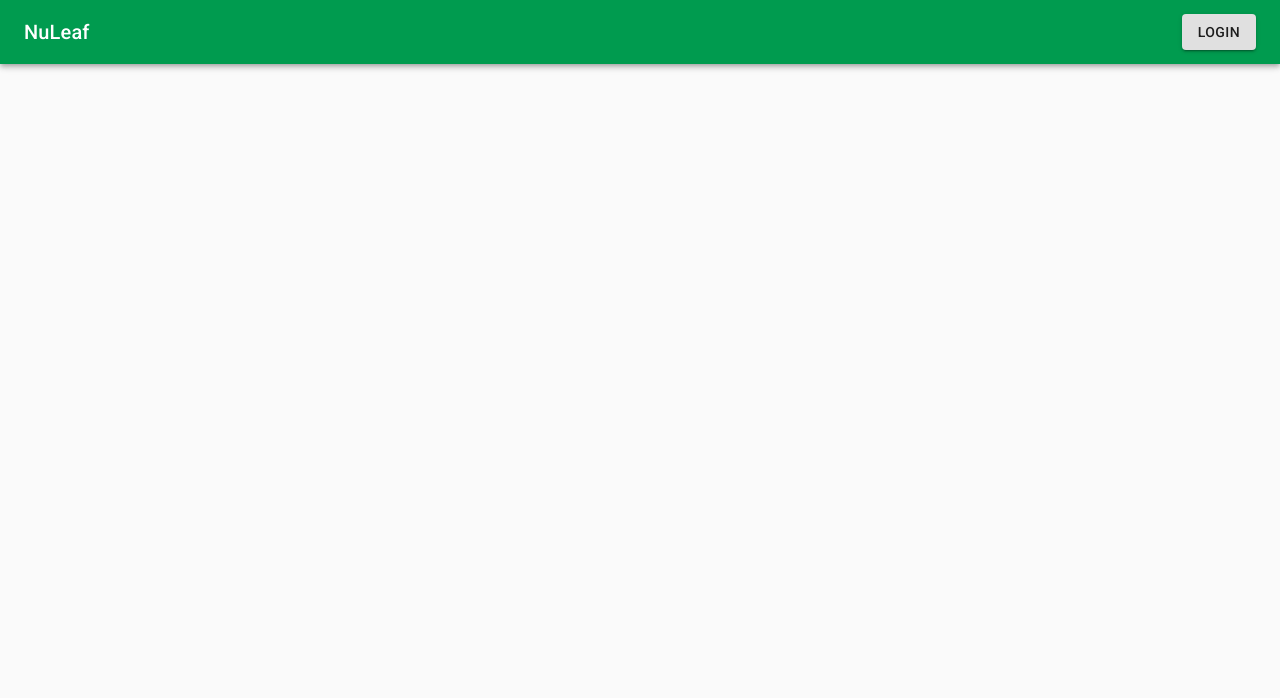
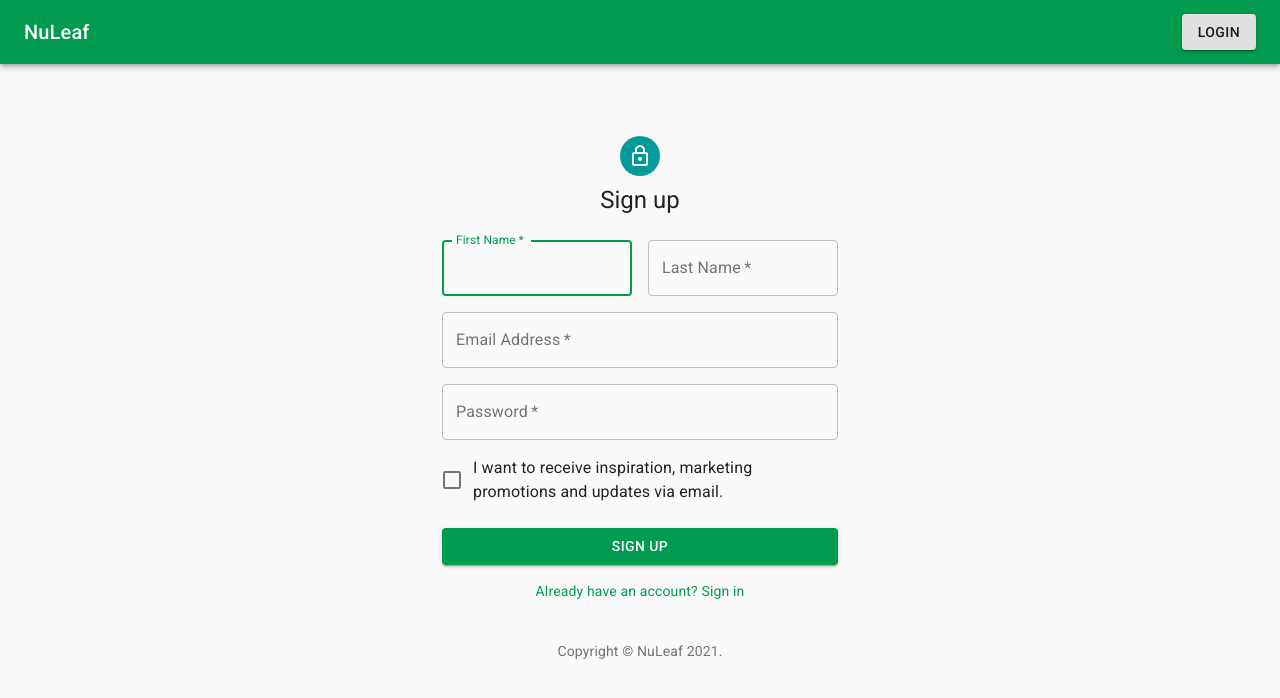
Before and after one commit to thirionlogan/nu-leaf, a React app: page /register in a window 1280 px wide. Shown: the top 698 px of the page. Built offline with nearby package versions, Linux system fonts and the light colour scheme.

Commit message:
#2 Registration Page

```diff
--- a/src/components/App/App.js
+++ b/src/components/App/App.js
@@ -1,9 +1,11 @@
-import React from 'react';
+import React, { useState } from 'react';
 import { ThemeProvider, createMuiTheme } from '@material-ui/core/styles';
 import { CssBaseline } from '@material-ui/core';
 import { BrowserRouter as Router, Switch, Route } from 'react-router-dom';
 import LandingPage from '../LandingPage/LandingPage';
 import PageHeader from '../PageHeader/PageHeader';
+import RegistrationPage from '../RegistrationPage/RegistrationPage';
+
 
 const theme = createMuiTheme({
   palette: {
@@ -24,6 +26,7 @@ function App() {
           <PageHeader />
           <Switch>
             <Route exact path='/' component={LandingPage} />
+            <Route path='/register' component={RegistrationPage}/>
           </Switch>
         </div>
       </Router>
--- a/src/components/LandingPage/LandingPage.js
+++ b/src/components/LandingPage/LandingPage.js
@@ -1,4 +1,6 @@
 import React from 'react';
+import { Link } from 'react-router-dom';
+
 import {
   Container,
   Typography,
@@ -60,9 +62,11 @@ function LandingPage(props) {
           NuLeaf
         </Typography>
         <Container maxWidth='xs' className={classes.buttonContainer}>
-          <Button variant='contained' color='primary'>
-            Sign up today
-          </Button>
+          <Link to="/register">
+            <Button  variant='contained' color='primary'>
+              Sign up today
+            </Button>
+          </Link>
         </Container>
       </Container>
     </main>
--- a/src/components/PageHeader/PageHeader.js
+++ b/src/components/PageHeader/PageHeader.js
@@ -4,6 +4,8 @@ import AppBar from '@material-ui/core/AppBar';
 import Toolbar from '@material-ui/core/Toolbar';
 import Typography from '@material-ui/core/Typography';
 import Button from '@material-ui/core/Button';
+import { Link as RouterLink} from 'react-router-dom';
+import Link from '@material-ui/core/Link';
 
 const useStyles = makeStyles((theme) => ({
   root: {
@@ -12,6 +14,11 @@ const useStyles = makeStyles((theme) => ({
   title: {
     flexGrow: 1,
   },
+  link: {
+    textDecoration: 'none',
+    color: 'white',
+    underline: 'none',
+  }
 }));
 
 function PageHeader(props) {
@@ -22,7 +29,9 @@ function PageHeader(props) {
       <AppBar position='static'>
         <Toolbar>
           <Typography variant='h6' className={classes.title}>
-            NuLeaf
+            <Link className={classes.link} component={RouterLink} to='/'>
+              NuLeaf
+            </Link>
           </Typography>
           <Button variant='contained'>Login</Button>
         </Toolbar>
--- /dev/null
+++ b/src/components/RegistrationPage/RegistrationPage.js
@@ -0,0 +1,140 @@
+import React from 'react';
+import Avatar from '@material-ui/core/Avatar';
+import Button from '@material-ui/core/Button';
+import CssBaseline from '@material-ui/core/CssBaseline';
+import TextField from '@material-ui/core/TextField';
+import FormControlLabel from '@material-ui/core/FormControlLabel';
+import Checkbox from '@material-ui/core/Checkbox';
+import Link from '@material-ui/core/Link';
+import Grid from '@material-ui/core/Grid';
+import Box from '@material-ui/core/Box';
+import LockOutlinedIcon from '@material-ui/icons/LockOutlined';
+import Typography from '@material-ui/core/Typography';
+import { makeStyles } from '@material-ui/core/styles';
+import Container from '@material-ui/core/Container';
+
+function Copyright() {
+  return (
+    <Typography variant="body2" color="textSecondary" align="center">
+      {'Copyright © '}
+      <Link color="inherit" href="https://material-ui.com/">
+        NuLeaf
+      </Link>{' '}
+      {new Date().getFullYear()}
+      {'.'}
+    </Typography>
+  );
+}
+
+const useStyles = makeStyles((theme) => ({
+  paper: {
+    marginTop: theme.spacing(8),
+    display: 'flex',
+    flexDirection: 'column',
+    alignItems: 'center',
+  },
+  avatar: {
+    margin: theme.spacing(1),
+    backgroundColor: theme.palette.secondary.main,
+  },
+  form: {
+    width: '100%', // Fix IE 11 issue.
+    marginTop: theme.spacing(3),
+  },
+  submit: {
+    margin: theme.spacing(3, 0, 2),
+  },
+}));
+
+export default function RegistrationPage() {
+  const classes = useStyles();
+
+  return (
+    <Container component="main" maxWidth="xs">
+      <CssBaseline />
+      <div className={classes.paper}>
+        <Avatar className={classes.avatar}>
+          <LockOutlinedIcon />
+        </Avatar>
+        <Typography component="h1" variant="h5">
+          Sign up
+        </Typography>
+        <form className={classes.form} noValidate>
+          <Grid container spacing={2}>
+            <Grid item xs={12} sm={6}>
+              <TextField
+                autoComplete="fname"
+                name="firstName"
+                variant="outlined"
+                required
+                fullWidth
+                id="firstName"
+                label="First Name"
+                autoFocus
+              />
+            </Grid>
+            <Grid item xs={12} sm={6}>
+              <TextField
+                variant="outlined"
+                required
+                fullWidth
+                id="lastName"
+                label="Last Name"
+                name="lastName"
+                autoComplete="lname"
+              />
+            </Grid>
+            <Grid item xs={12}>
+              <TextField
+                variant="outlined"
+                required
+                fullWidth
+                id="email"
+                label="Email Address"
+                name="email"
+                autoComplete="email"
+              />
+            </Grid>
+            <Grid item xs={12}>
+              <TextField
+                variant="outlined"
+                required
+                fullWidth
+                name="password"
+                label="Password"
+                type="password"
+                id="password"
+                autoComplete="current-password"
+              />
+            </Grid>
+            <Grid item xs={12}>
+              <FormControlLabel
+                control={<Checkbox value="allowExtraEmails" color="primary" />}
+                label="I want to receive inspiration, marketing promotions and updates via email."
+              />
+            </Grid>
+          </Grid>
+          <Button
+            type="submit"
+            fullWidth
+            variant="contained"
+            color="primary"
+            className={classes.submit}
+          >
+            Sign Up
+          </Button>
+          <Grid container justify="center">
+            <Grid item>
+              <Link href="#" variant="body2">
+                Already have an account? Sign in
+              </Link>
+            </Grid>
+          </Grid>
+        </form>
+      </div>
+      <Box mt={5}>
+        <Copyright />
+      </Box>
+    </Container>
+  );
+}
```
Also changed, not shown: 1 other file (tests, documents, lock files or other folders).
